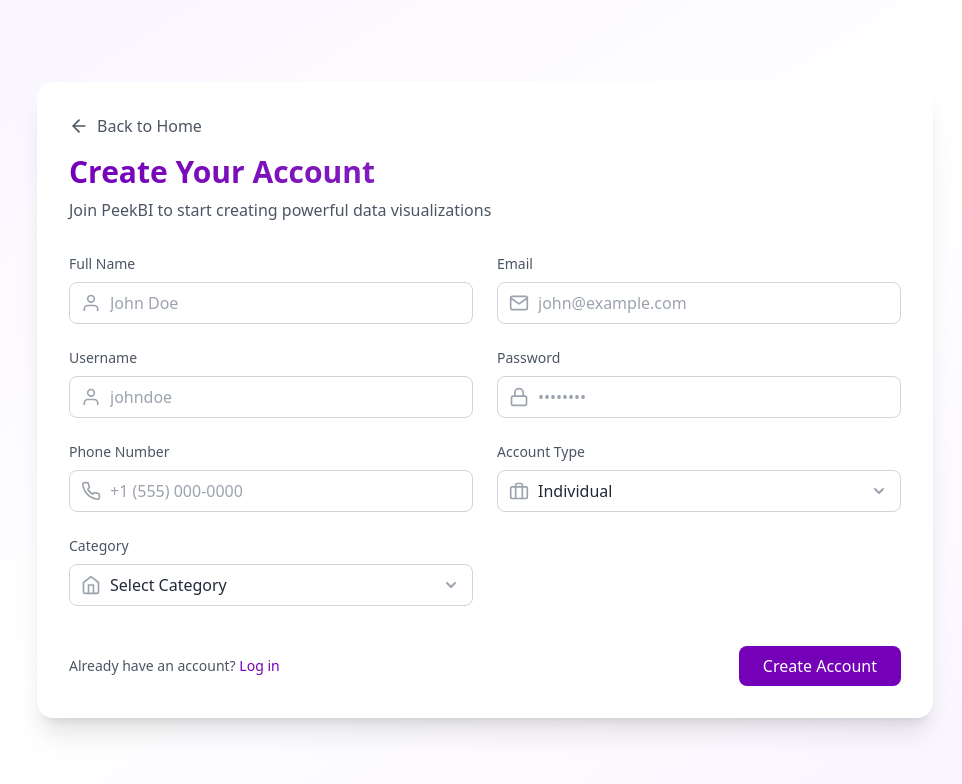
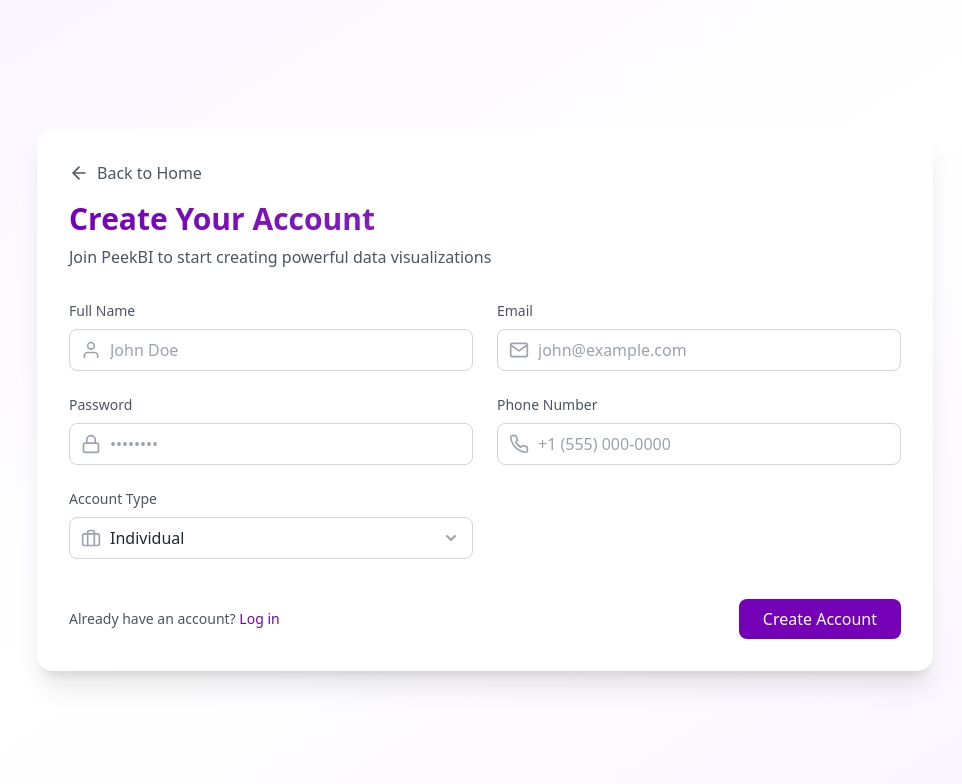
Before and after one commit to devinllc/peekfrontend, a React (Vite) app: page /register in a window 1280 px wide. Shown: the top 784 px of the page, without its empty margins (155-1117 px from the left). Built offline with nearby package versions, Linux system fonts and the light colour scheme.

Commit message:
frontend

```diff
--- a/src/contexts/AuthContext.jsx
+++ b/src/contexts/AuthContext.jsx
@@ -361,7 +361,7 @@
             setError(null);
 
             // Validate required fields
-            const requiredFields = ['name', 'email', 'password', 'username', 'userType', 'category', 'phone'];
+            const requiredFields = ['name', 'email', 'password', 'userType', 'phone'];
             const missingFields = requiredFields.filter(field => !userData[field]);
 
             if (missingFields.length > 0) {
@@ -373,18 +373,12 @@
                 throw new Error('Invalid user type. Must be either "individual" or "business"');
             }
 
-            // Validate category
-            if (!['manufacturing', 'education', 'healthcare', 'technology', 'retail'].includes(userData.category)) {
-                throw new Error('Invalid category. Must be one of: manufacturing, education, healthcare, technology, retail');
-            }
 
             const response = await axios.post(`${API_BASE_URL}/users/regester`, {
                 name: userData.name,
                 email: userData.email,
                 password: userData.password,
-                username: userData.username,
                 userType: userData.userType,
-                category: userData.category,
                 phone: userData.phone
             });
 
@@ -490,7 +484,7 @@
 
                 return { success: true, data: response.data };
             } else {
-                return { success: false, error: response.data.message || 'Upload failed' };
+                return { success: true, data: response.data.message || 'Upload failed' };
             }
         } catch (err) {
             console.error('File upload error:', err);
--- a/src/pages/auth/Register.jsx
+++ b/src/pages/auth/Register.jsx
@@ -11,9 +11,7 @@
         name: '',
         email: '',
         password: '',
-        username: '',
         userType: 'individual',
-        category: '',
         phone: ''
     });
     const [error, setError] = useState(null);
@@ -118,25 +116,6 @@
                                     </div>
                                 </div>
 
-                                {/* Username */}
-                                <div className="space-y-2">
-                                    <label className="block text-sm font-medium text-gray-600">Username</label>
-                                    <div className="relative">
-                                        <div className="absolute inset-y-0 left-0 pl-3 flex items-center pointer-events-none">
-                                            <FiUser className="h-5 w-5 text-gray-400" />
-                                        </div>
-                                        <input
-                                            type="text"
-                                            name="username"
-                                            value={formData.username}
-                                            onChange={handleInputChange}
-                                            required
-                                            className="w-full pl-10 px-4 py-2 bg-white border border-gray-300 rounded-lg text-gray-800 focus:outline-none focus:ring-2 focus:ring-[#7400B8] focus:border-transparent"
-                                            placeholder="johndoe"
-                                        />
-                                    </div>
-                                </div>
-
                                 {/* Password */}
                                 <div className="space-y-2">
                                     <label className="block text-sm font-medium text-gray-600">Password</label>
@@ -199,35 +178,6 @@
                                         </div>
                                     </div>
                                 </div>
-
-                                {/* Category */}
-                                <div className="space-y-2">
-                                    <label className="block text-sm font-medium text-gray-600">Category</label>
-                                    <div className="relative">
-                                        <div className="absolute inset-y-0 left-0 pl-3 flex items-center pointer-events-none">
-                                            <FiHome className="h-5 w-5 text-gray-400" />
-                                        </div>
-                                        <select
-                                            name="category"
-                                            value={formData.category}
-                                            onChange={handleInputChange}
-                                            required
-                                            className="w-full pl-10 pr-10 py-2 bg-white border border-gray-300 rounded-lg text-gray-800 focus:outline-none focus:ring-2 focus:ring-[#7400B8] focus:border-transparent appearance-none cursor-pointer"
-                                        >
-                                            <option value="">Select Category</option>
-                                            <option value="healthcare">Healthcare</option>
-                                            <option value="technology">Technology</option>
-                                            <option value="education">Education</option>
-                                            <option value="retail">Retail</option>
-                                            <option value="manufacturing">Manufacturing</option>
-                                        </select>
-                                        <div className="absolute inset-y-0 right-0 flex items-center pr-3 pointer-events-none">
-                                            <svg className="h-5 w-5 text-gray-400" xmlns="http://www.w3.org/2000/svg" viewBox="0 0 20 20" fill="currentColor">
-                                                <path fillRule="evenodd" d="M5.293 7.293a1 1 0 011.414 0L10 10.586l3.293-3.293a1 1 0 111.414 1.414l-4 4a1 1 0 01-1.414 0l-4-4a1 1 0 010-1.414z" clipRule="evenodd" />
-                                            </svg>
-                                        </div>
-                                    </div>
-                                </div>
                             </div>
 
                             <div className="flex items-center justify-between pt-4">
```
